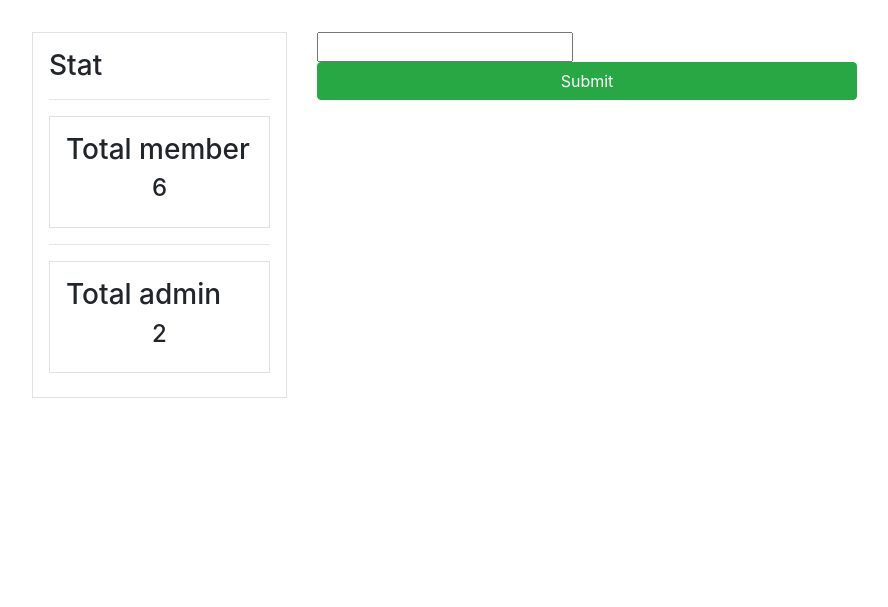
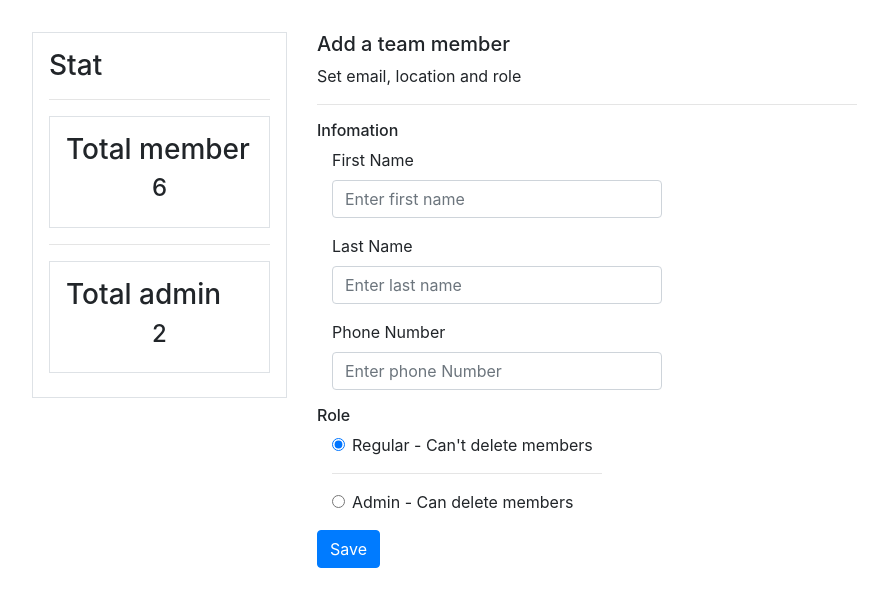
Before and after one commit to gavindang2911/team-member-management, a Django app: page /addItem in a window 1280 px wide. Shown: the part 56-663 px from the top of the page, without its empty margins (53-941 px from the left). Run offline with Django 3.2, Linux system fonts and the light colour scheme; some libraries are stand-ins or nearby versions.

Commit message:
updated add page

```diff
--- a/membermanagementapp/templates/membermanagementapp/addItem.html
+++ b/membermanagementapp/templates/membermanagementapp/addItem.html
@@ -1,11 +1,55 @@
 <!-- <h1>Hello world from index.html</h1> -->
 
-{% extends 'partials/base.html' %}
+{% extends 'partials/base.html' %} {% block content %}
 
-{% block content %}
+<!-- <form method="POST">
+  <input />
+  <button type="submit" class="btn btn-success btn-block">Submit</button>
+</form> -->
+<h5>Add a team member</h5>
+<p>Set email, location and role</p>
+<form>
+    <hr>
+    <h6>Infomation</h6>
+    <div class="col-md-8 mb-3">
+      <label for="validationDefault01">First Name</label>
+      <input type="text" class="form-control" id="validationDefault01" placeholder="Enter first name" >
+    </div>
+    <div class="col-md-8 mb-3">
+        <label for="validationDefault02">Last Name</label>
+        <input type="text" class="form-control" id="validationDefault02" placeholder="Enter last name">
+    </div>
+    <div class="col-md-8 mb-3">
+        <label for="validationDefault02">Phone Number</label>
+        <input type="text" class="form-control" id="validationDefault02" placeholder="Enter phone Number">
+     </div>
+    <h6>Role</h6>
 
-<form method="POST">
-       <input>
-    <button type="submit" class="btn btn-success btn-block">Submit</button>
-</form>
+    <fieldset class="col-md-8 mb-3">
+      <div class="row">
+        <!-- <legend class="col-form-label col-sm-2 pt-0">Admin</legend> -->
+        <div class="col-sm-10">
+          <div class="form-check">
+            <input class="form-check-input" type="radio" name="gridRadios" id="gridRadios1" value="option1" checked>
+            <label class="form-check-label" for="gridRadios1">
+              Regular - Can't delete members
+            </label>
+          </div>
+          <hr>
+
+          <div class="form-check">
+            <input class="form-check-input" type="radio" name="gridRadios" id="gridRadios2" value="option2">
+            <label class="form-check-label" for="gridRadios2">
+                Admin - Can delete members
+            </label>
+          </div>
+        </div>
+      </div>
+    </fieldset>
+    <div class="form-group row">
+      <div class="col-sm-10">
+        <button type="submit" class="btn btn-primary">Save</button>
+      </div>
+    </div>
+  </form>
 {% endblock %}
```
